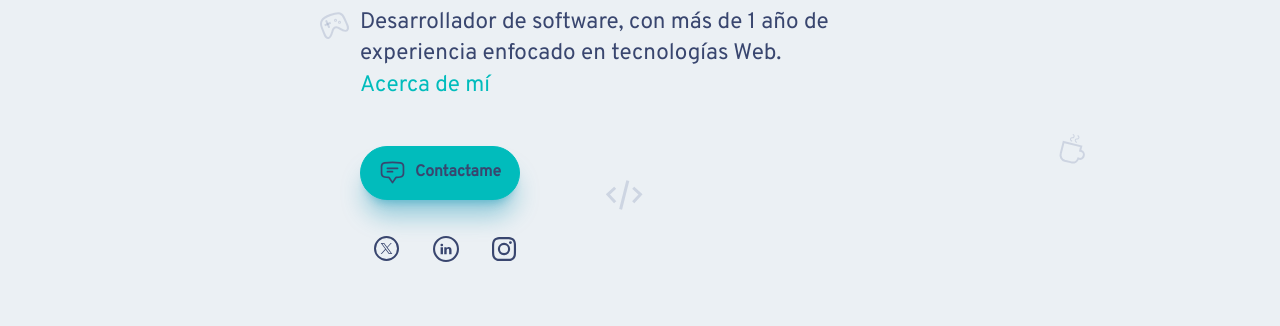
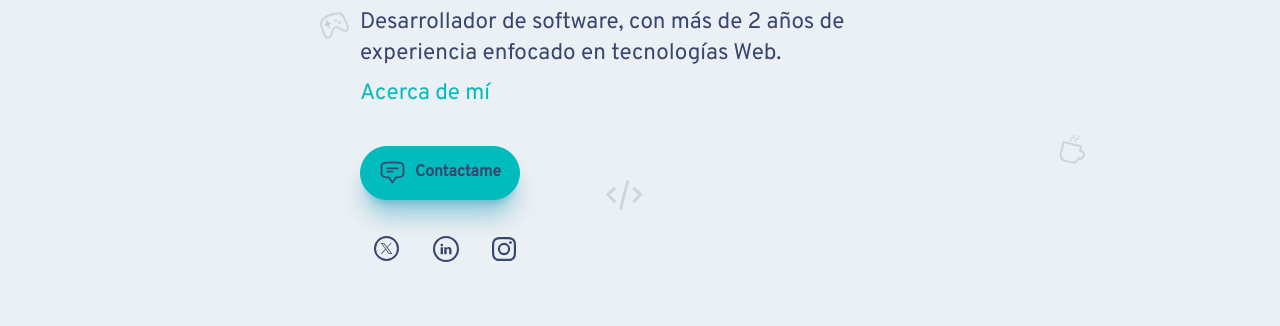
Before and after one commit to marlonocampo/portfolio, a React (Vite) app: page / in a window 1280 px wide. Shown: the part 557-883 px from the top of the page. Built offline with nearby package versions, Linux system fonts and the light colour scheme.

Commit message:
2 experience years

```diff
--- a/src/components/ProfileInfomation/Profile.tsx
+++ b/src/components/ProfileInfomation/Profile.tsx
@@ -21,9 +21,9 @@ function Profile ({ handleShowProfile }: { handleShowProfile: Function }): JSX.E
         <div className='stats shadow-md text-secondary bg-transparent'>
           <div className='stat place-items-center'>
             <div>Experiencia</div>
-            <div className='stat-value'>+1</div>
-            <div className='stat-desc text-secondary'>Año</div>
-          </div>
+              <div className='stat-value'>+2</div>
+              <div className='stat-desc text-secondary'>Año</div>
+            </div>
 
           <div className='stat place-items-center'>
             <div>Proyectos</div>
--- a/src/components/sections/presentation/Presentation.tsx
+++ b/src/components/sections/presentation/Presentation.tsx
@@ -19,11 +19,11 @@ export function Presentation (): JSX.Element {
           <p className='text-xl my-2'>¡Hola 👋🏼,</p>
           <h1 className='text-info my-2'>Soy Marlon Ocampo!</h1>
           <p className='text-xl my-2'>
-            Desarrollador de software, con más de 1 año de experiencia enfocado en tecnologías Web.<br />
-            <a className='decoration-transparent linknav text-info text-xl' href='#aboutme'>Acerca de mí</a>
+            Desarrollador de software, con más de 2 años de experiencia enfocado en tecnologías Web.<br />
           </p>
         </article>
-        <div className='slide-up-min'>
+        <div className='slide-up-min flex flex-col items-start'>
+          <a className='decoration-transparent linknav text-info text-xl' href='#aboutme'>Acerca de mí</a>
           <a
             href='#contactme' className='btn btn-info decoration-transparent hover:bg-info-content
             rounded-full mt-8 shadow-xl shadow-cyan-600/40 capitalize text-secondary'
```
